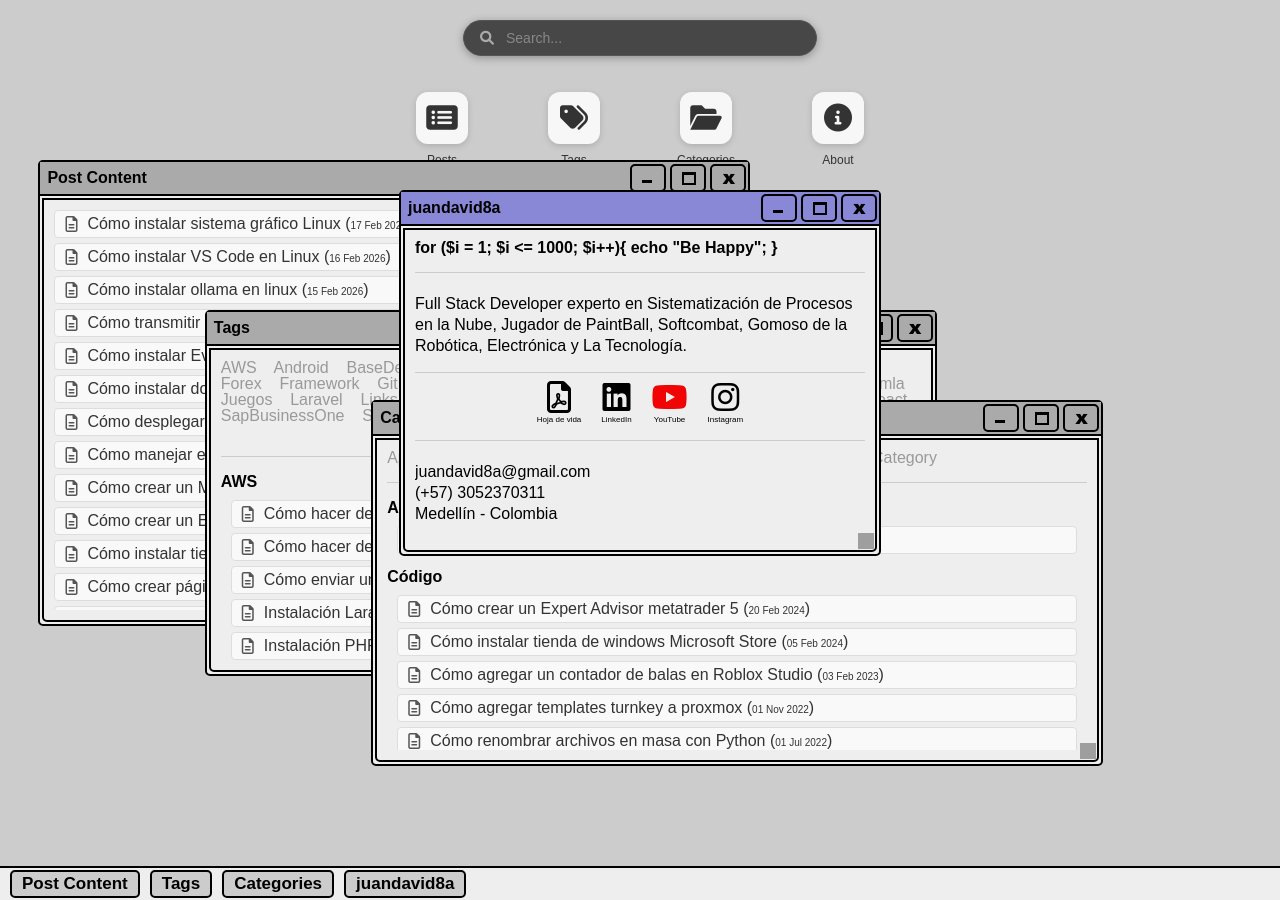
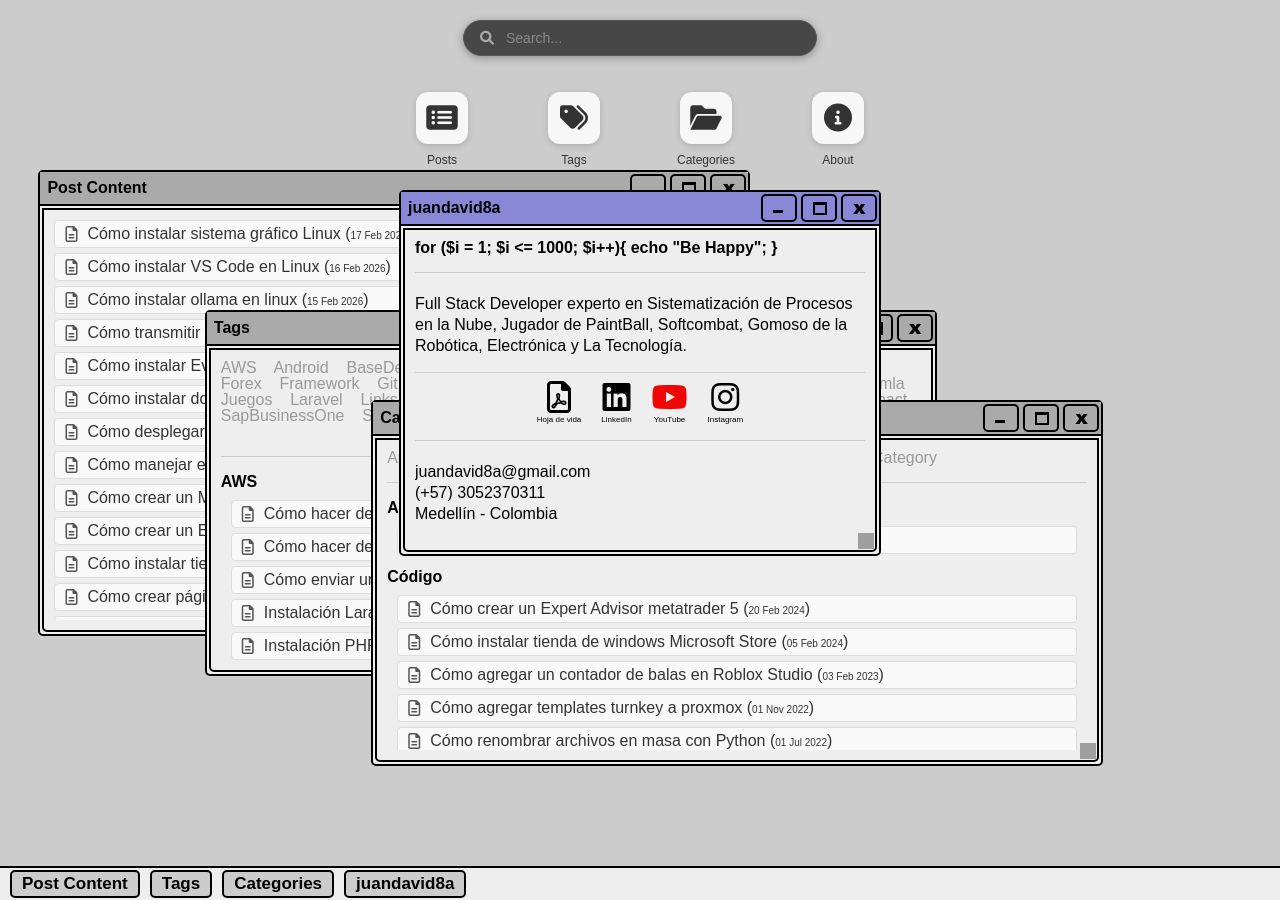
Before and after one commit to codigo8a/codigo8a.github.io, a Jekyll site: the page built from index.markdown, in a window 1280 px wide. Built offline with Jekyll 4.4.1, drawn with Linux system fonts in a browser that asks for light colours; nearby versions of some CDN libraries; grey boxes are pictures that could not be loaded.

Commit message:
feat: css updated

```diff
--- a/assets/css/style.css
+++ b/assets/css/style.css
@@ -512,7 +512,7 @@
 /*Demo styles BEGIN*/
 
 #window0 {
-  top: 160px;
+  top: 170px;
   left: 3vw;
 }
 
```
